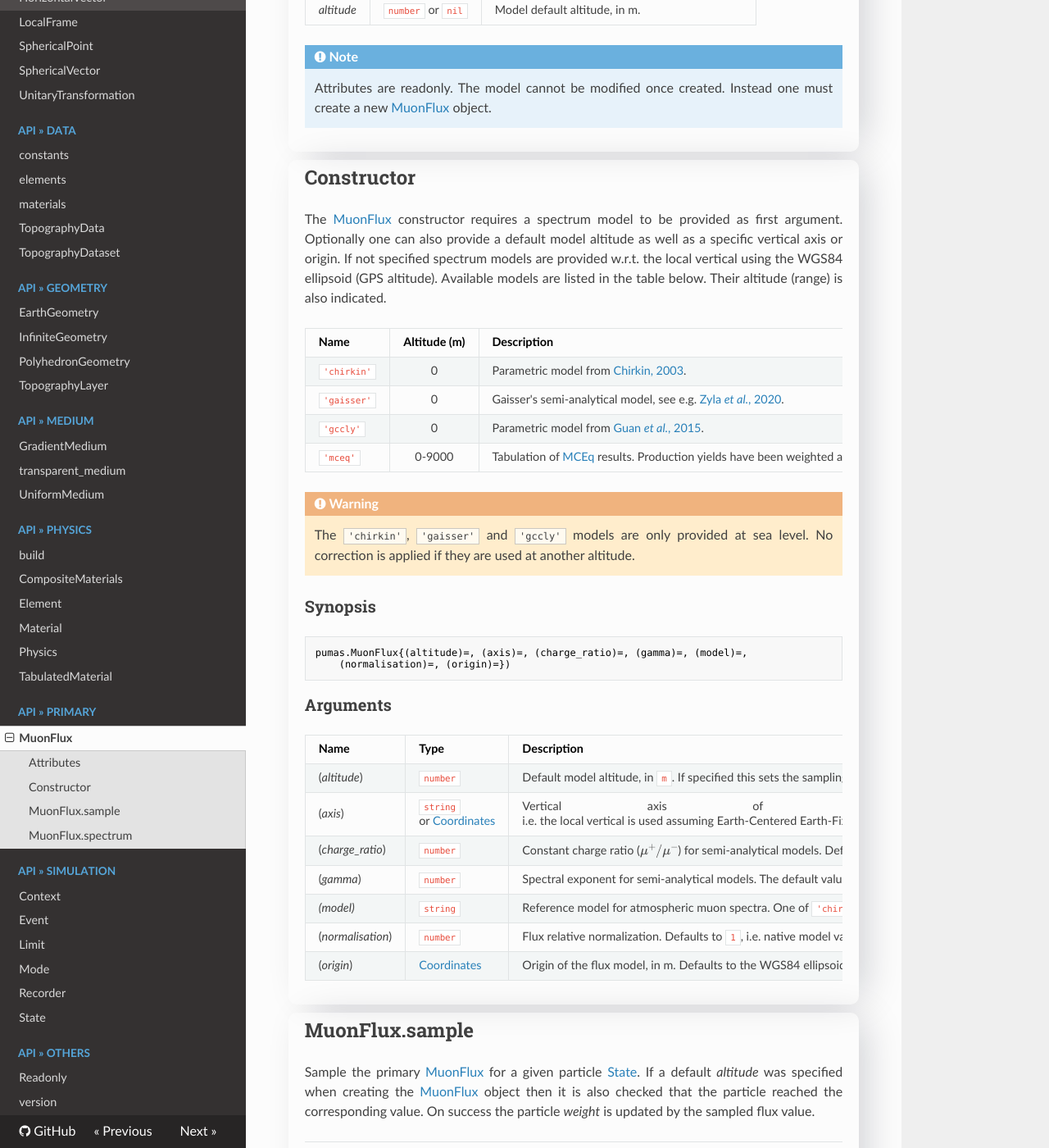
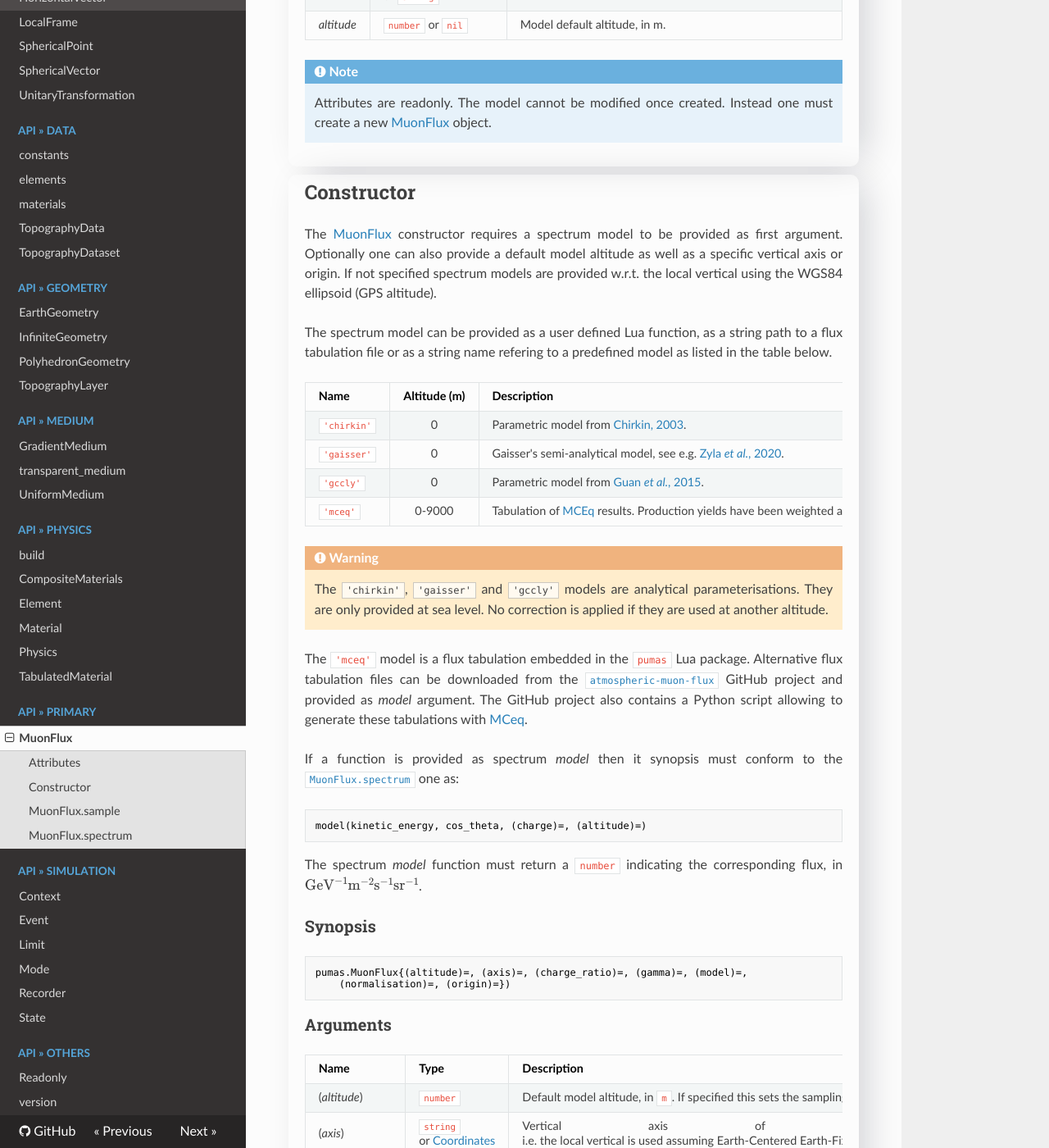
Before and after one commit to niess/pumas-luajit, an MkDocs documentation site: the page built from docs/docs/api/primary/MuonFlux.md, in a window 1280 px wide and 1400 px high, scrolled down 344 px. Shown: the whole window at 82% size. Built offline with MkDocs 1.6.1, drawn with Linux system fonts in a browser that asks for light colours; nearby versions of some CDN libraries; formulas are drawn with MathJax 3; some of the changed text lies outside the part shown.

Commit message:
User defined spectra or tabulations for MuonFlux

````diff
--- a/docs/docs/api/primary/MuonFlux.md
+++ b/docs/docs/api/primary/MuonFlux.md
@@ -7,8 +7,8 @@ _A metatype for representing a primary flux of atmospheric muons._
 
 |Name|Type|Description|
 |----|----|-----------|
-|*model*   |`string`         | Reference model for atmospheric muon spectra. |
-|*altitude*|`number` or `nil`| Model default altitude, in m. {: .justify}    |
+|*model*   |`function` or `string`| Reference model for atmospheric muon spectra ([see below](#constructor)). |
+|*altitude*|`number` or `nil`     | Model default altitude, in m. {: .justify}    |
 
 !!! note
     Attributes are readonly. The model cannot be modified once created. Instead
@@ -24,8 +24,11 @@ The [MuonFlux](MuonFlux.md) constructor requires a spectrum model to be provided
 as first argument. Optionally one can also provide a default model altitude as
 well as a specific vertical axis or origin. If not specified spectrum models are
 provided w.r.t. the local vertical using the WGS84 ellipsoid (GPS altitude).
-Available models are listed in the table below. Their altitude (range) is also
-indicated.
+{: .justify}
+
+The spectrum model can be provided as a user defined Lua function, as a string
+path to a flux tabulation file or as a string name refering to a predefined
+model as listed in the table below.
 {: .justify}
 
 |Name|Altitude (m)|Description|
@@ -36,9 +39,30 @@ indicated.
 |`'mceq'`     | 0-9000 | Tabulation of [MCEq](https://github.com/afedynitch/MCEq) results. Production yields have been weighted according to the global fit to experimental data of [Yanez _et al._, 2019](https://arxiv.org/abs/1909.08365). {: .justify} |
 
 !!! warning
-    The `'chirkin'`, `'gaisser'` and `'gccly'` models are only provided at
-    sea level. No correction is applied if they are used at another altitude.
+    The `'chirkin'`, `'gaisser'` and `'gccly'` models are analytical
+    parameterisations. They are only provided at sea level. No correction is
+    applied if they are used at another altitude.
     {: .justify}
+
+The `'mceq'` model is a flux tabulation embedded in the `pumas` Lua package.
+Alternative flux tabulation files can be downloaded from the
+[`atmospheric-muon-flux`](https://github.com/niess/atmospheric-muon-flux) GitHub
+project and provided as *model* argument. The GitHub project also contains a
+Python script allowing to generate these tabulations with
+[MCeq](https://github.com/afedynitch/MCEq).
+{: .justify}
+
+If a function is provided as spectrum *model* then
+it synopsis must conform to the [`MuonFlux.spectrum`](#muonfluxspectrum) one
+as:
+{: .justify}
+```lua
+model(kinetic_energy, cos_theta, (charge)=, (altitude)=)
+```
+The spectrum *model* function must return a `number` indicating the
+corresponding flux, in
+$\text{GeV}^{-1}\text{m}^{-2}\text{s}^{-1}\text{sr}^{-1}$.
+{: .justify}
 
 ### Synopsis
 
@@ -53,9 +77,9 @@ pumas.MuonFlux{(altitude)=, (axis)=, (charge_ratio)=, (gamma)=, (model)=,
 |----|----|-----------|
 |(*altitude*)|`number`                                    | Default model altitude, in `m`. If specified this sets the sampling altitude of the [sample](muonfluxsample) method. {: .justify} |
 |(*axis*)    |`string` or [Coordinates](../Coordinates.md)| Vertical axis of the flux model. Defaults to `'vertical'` i.e. the local vertical is used assuming Earth-Centered Earth-Fixed (ECEF) coordinates for the simulation frame. Alternativelly if [Coordinates](../Coordinates.md) are provided a constant vertical axis is used. {: .justify} |
-|(*charge_ratio*)  |`number`                              | Constant charge ratio ($\mu^+ / \mu^-$) for semi-analytical models. Defaults to `1.2766` as measured by [CMS](https://arxiv.org/abs/1005.5332). {: .justify} |
-|(*gamma*)  |`number`                                     | Spectral exponent for semi-analytical models. The default value depends on the model, e.g. $\gamma = 2.7$ for `'gaisser'` model. {: .justify} |
-|*(model)*   |`string`                                    | Reference model for atmospheric muon spectra. One of `'chirkin'`, `'gaisser'`, `'gccly'` or `'mceq'`. Defaults to `'mceq'`. {: .justify} |
+|(*charge_ratio*)  |`number`                              | Constant charge ratio ($\mu^+ / \mu^-$) for analytical models. Defaults to `1.2766` as measured by [CMS](https://arxiv.org/abs/1005.5332). {: .justify} |
+|(*gamma*)  |`number`                                     | Spectral exponent for analytical models. The default value depends on the model, e.g. $\gamma = 2.7$ for `'gaisser'` model. {: .justify} |
+|*(model)*   |`function` or `string`                      | Reference model for atmospheric muon spectra. One of `'chirkin'`, `'gaisser'`, `'gccly'`, `'mceq'`, a path string to a flux tabulation file or a spectrum Lua function. Defaults to `'mceq'`. {: .justify} |
 |(*normalisation*)  |`number`                             | Flux relative normalization. Defaults to `1`, i.e. native model values are used. {: .justify} |
 |(*origin*)  |[Coordinates](../Coordinates.md)            | Origin of the flux model, in m. Defaults to the WGS84 ellipsoid if a local vertical *axis* is used or to the origin of the simulation frame otherwise. {: .justify} |
 </div>
@@ -90,7 +114,7 @@ MuonFlux:sample(state)
 |Type|Description|
 |----|-----------|
 |`boolean`         | `false` if a primary flux altitude was specified but not reached by the particle, `true` otherwise. {: .justify}|
-|`number` or `nil` | Value of the sampled flux on success otherwise `nil`. {: .justify} |
+|`number` or `nil` | Value of the sampled flux on success, in $\text{GeV}^{-1}\text{m}^{-2}\text{s}^{-1}\text{sr}^{-1}$, otherwise `nil`. {: .justify} |
 
 !!! note
     On success the Monte Carlo weight of the input
@@ -134,16 +158,16 @@ MuonFlux:spectrum(kinetic_energy, cos_theta, (charge)=, (altitude)=)
 
 |Name|Type|Description|
 |----|----|-----------|
-|*kinetic\_energy*|`number`| Muon kinetic energy, in GeV. {: .justify} |
+|*kinetic\_energy*|`number`| Muon kinetic energy, in $\text{GeV}$. {: .justify} |
 |*cos\_theta*     |`number`| Cosine of the observation angle (see above). {: .justify} |
 |(*charge*)       |`number`| Muon electric charge. If `0` or `nil` the total flux is returned, i.e. for both charges. {: .justify} |
-|(*altitude*)     |`number`| Model altitude, in `m`. See above for default value. {: .justify} |
+|(*altitude*)     |`number`| Model altitude, in $\text{m}$. See above for default value. {: .justify} |
 
 ### Returns
 
 |Type|Description|
 |----|-----------|
-|`number`| Value of the differential flux for the requested parameters. {:.justify}|
+|`number`| Value of the differential flux, in $\text{GeV}^{-1}\text{m}^{-2}\text{s}^{-1}\text{sr}^{-1}$. {:.justify}|
 
 ### See also
 
````
Also changed, not shown: 7 other files.
